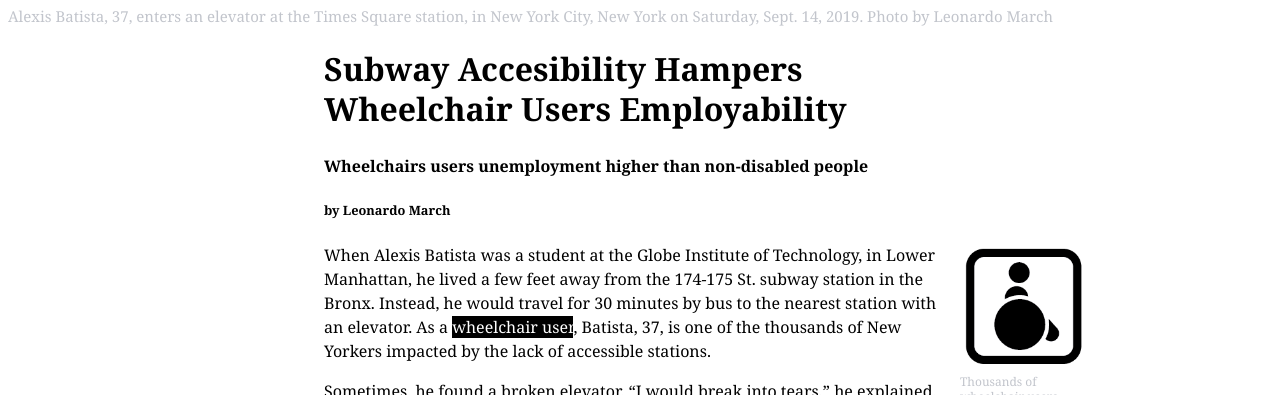
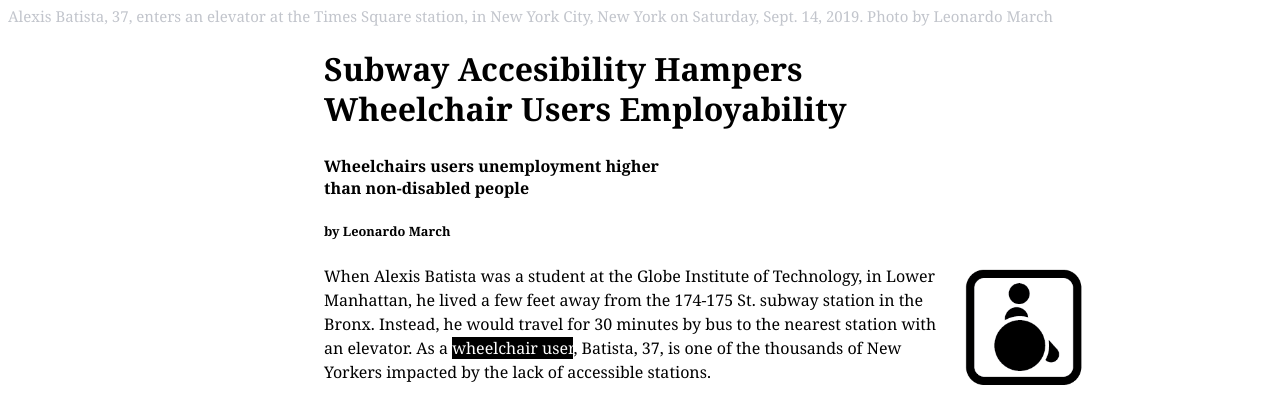
Before and after one commit to leonardomarch/leonardomarch.github.io, a plain HTML site: page index.html in a window 1280 px wide. Shown: the part 958-1353 px from the top of the page. Drawn offline with Linux system fonts and the light colour scheme.

Commit message:
Update index.html

```diff
--- a/index.html
+++ b/index.html
@@ -19,7 +19,7 @@
 
 <div class="layout">
   <h1>Subway Accesibility Hampers Wheelchair Users Employability</h1>
-  <h5>Wheelchairs users unemployment higher than non-disabled people</h5>
+  <h5>Wheelchairs users unemployment higher <br>than non-disabled people</h5>
   <h6>by Leonardo March</h6>
 
 <div id="one"><img src="icon3.png" alt=""><caption>Thousands of wheelchair users
```
